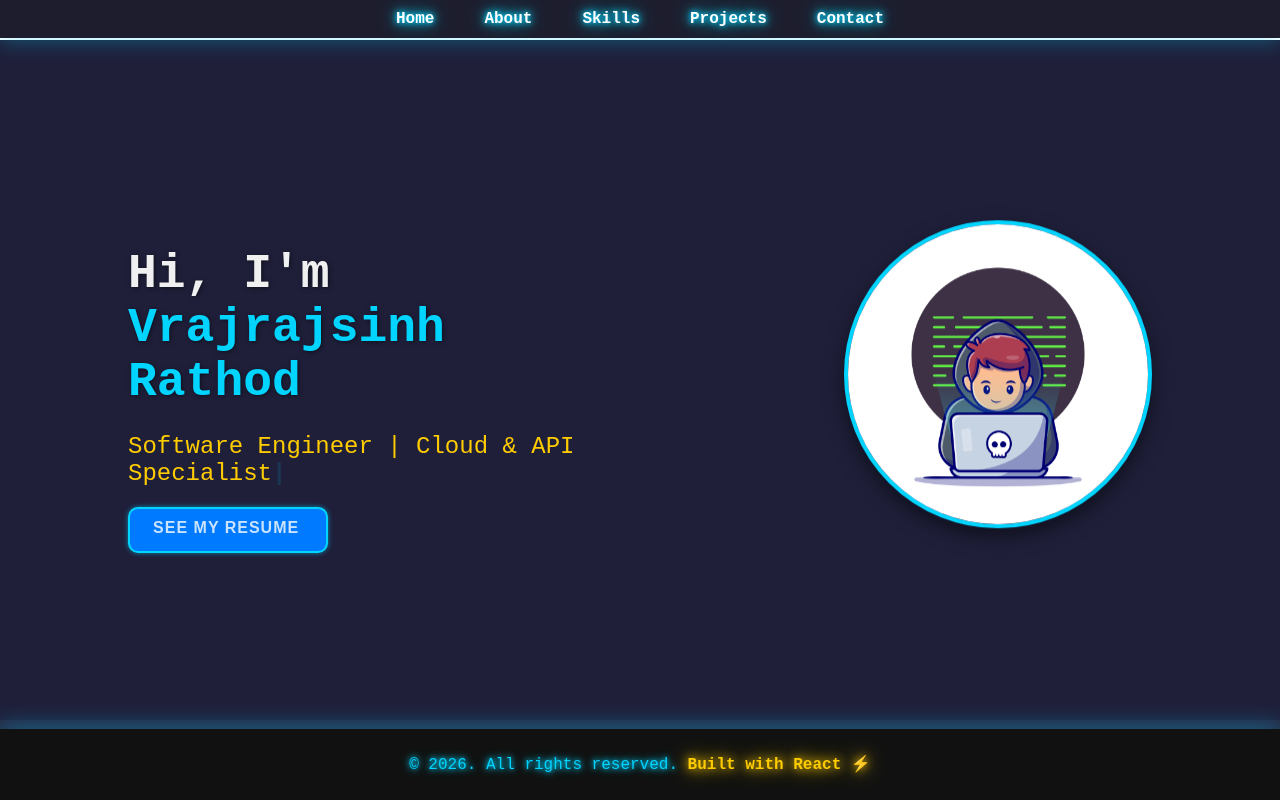
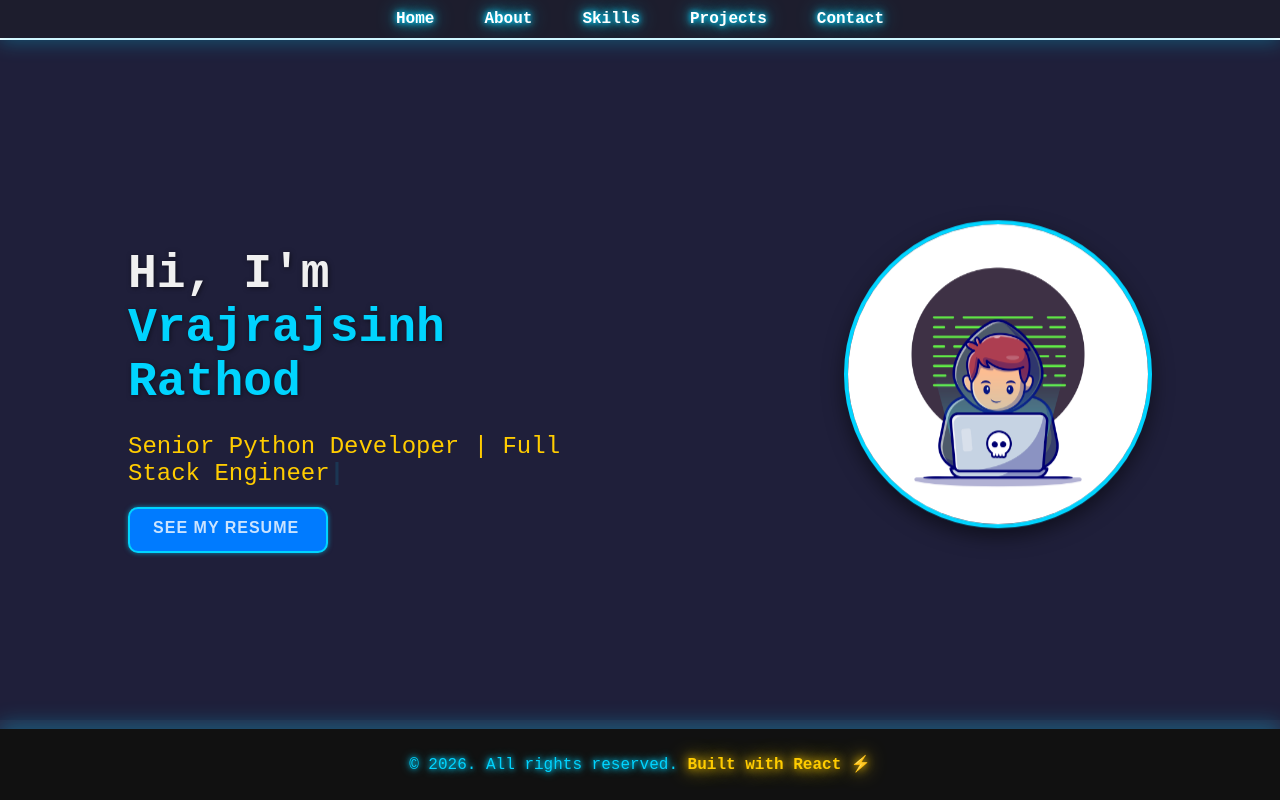
Before and after one commit to Vrajrajsinh-Rathod/portfolio, a React (Create React App) app: page / in a window 1280 px wide. Shown: the top 800 px of the page. Built offline with nearby package versions, Linux system fonts and the light colour scheme.

Commit message:
Update Hero tagline to current role
Replace stale "Software Engineer" tagline with Senior Python Developer / Full Stack Engineer to match current CV.

```diff
--- a/src/Hero.js
+++ b/src/Hero.js
@@ -1,7 +1,7 @@
 import React, { useEffect, useState } from 'react';
 
 const Hero = () => {
-  const fullSkill = "Software Engineer | Cloud & API Specialist";
+  const fullSkill = "Senior Python Developer | Full Stack Engineer";
   const [skillText, setSkillText] = useState("");
   const [animate, setAnimate] = useState(false);
   const [hover, setHover] = useState(false);
```
